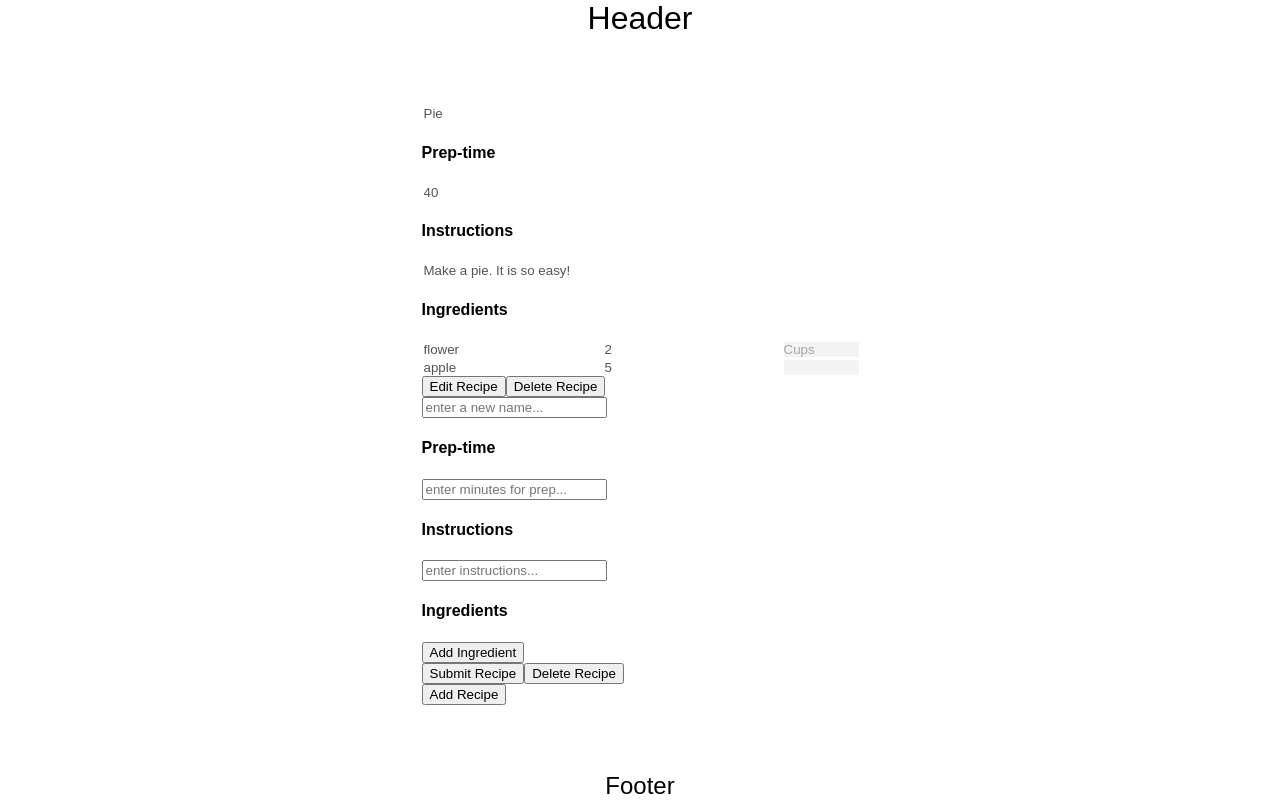
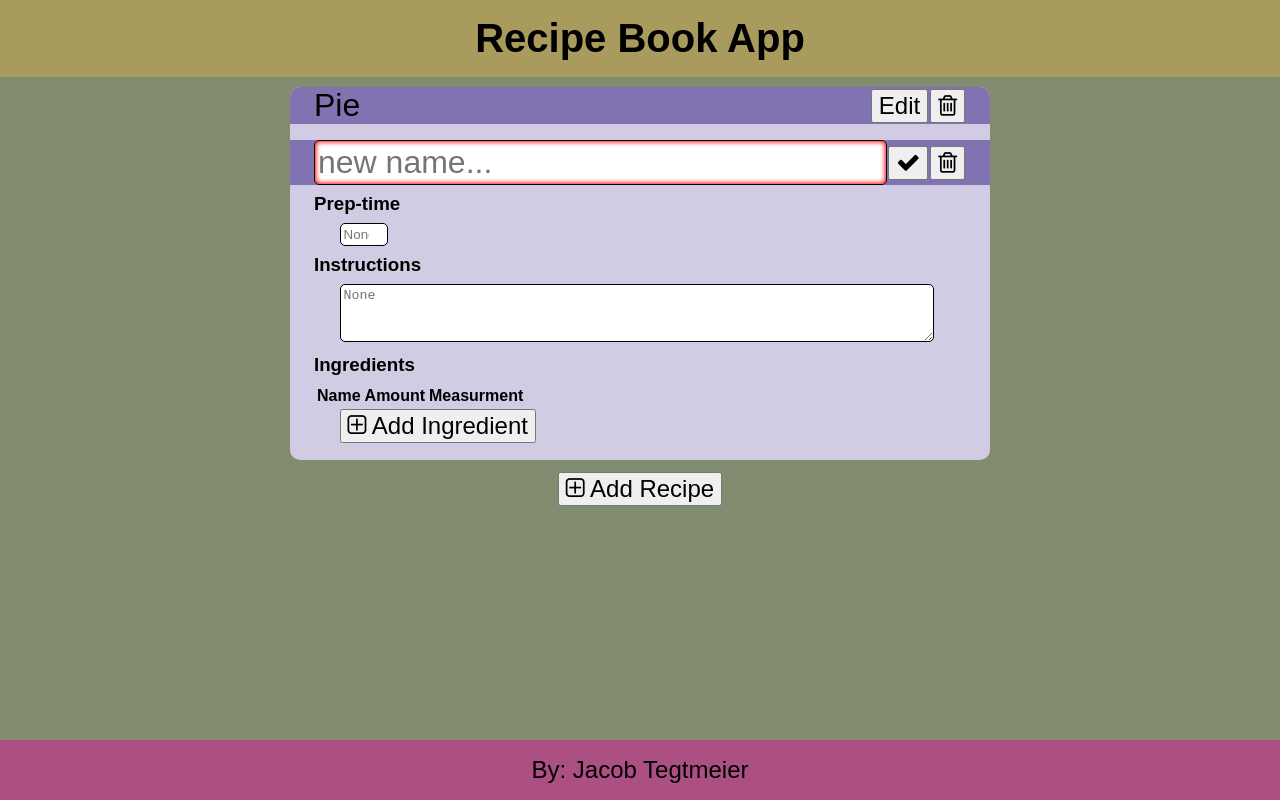
Before and after one commit to jtegtmeier/recipe-box, a React (Create React App) app: page / in a window 1280 px wide. Both pictures are taken after a click on the button "Add Recipe". Built offline with nearby package versions, Linux system fonts and the light colour scheme.

Commit message:
seperated recipe view from recipe editor, restyled

```diff
--- a/package.json
+++ b/package.json
@@ -5,6 +5,7 @@
   "licence": "GPL-3.0",
   "dependencies": {
     "crypto-js": "^3.1.9-1",
+    "font-awesome": "^4.7.0",
     "lodash": "^4.17.4",
     "prop-types": "^15.5.8",
     "react": "^15.5.4",
--- a/src/Components/App.js
+++ b/src/Components/App.js
@@ -1,6 +1,7 @@
 import React from 'react'
 //import cyrpto from 'cyrpto-js'
 import '../Style/App.css'
+import '../../node_modules/font-awesome/css/font-awesome.min.css'
 
 import RecipeBook from './RecipeBook'
 
@@ -20,6 +21,7 @@ export default class App extends React.Component {
   }
 
   render() {
+
     const sample = {
       'recipe-test': {
         name: 'Pie',
@@ -27,12 +29,12 @@ export default class App extends React.Component {
         instructions: 'Make a pie. It is so easy!',
         ingredients: {
           'ingredienttest-1': {
-            name: 'flower',
+            name: 'Flower',
             amount: 2,
             unit: 'CUP'
           },
           'ingredienttest-3': {
-            name: 'apple',
+            name: 'Apples',
             amount: 5,
             unit: 'NONE'
           }
@@ -42,9 +44,9 @@ export default class App extends React.Component {
     }
     return (
       <div className="App">
-        <header>Header</header>
+        <header>Recipe Book App</header>
 
-        <RecipeBook className="RecipeBook"
+        <RecipeBook
           recipes={sample}
           onEncryptRecipes={this.encryptRecipeBook}/>
 
@@ -59,7 +61,7 @@ export default class App extends React.Component {
             <input type="text" className="inputPassword" placeholder="enter password to decrypt..."/>
           </div>
         </div>
-        <footer>Footer</footer>
+        <footer>By: Jacob Tegtmeier</footer>
       </div>
     )
   }
--- a/src/Components/RecipeBook.js
+++ b/src/Components/RecipeBook.js
@@ -2,55 +2,124 @@ import React from 'react'
 import PropTypes from 'prop-types'
 import {uniqueId} from 'lodash'
 import Recipe from '../Stateless/Recipe'
+import RecipeEditor from '../Stateless/RecipeEditor'
 
+
+/*
+Recipe Book Component that holds recipe states and renders their views
+
+recives:
+onEncryptRecipes: PropTypes.func, (not implemented yet)
+recipes: PropTypes.object
+
+*/
 class RecipeBook extends React.Component {
   constructor(props) {
     super(props)
 
-    this.state = this.props.recipes || {}
+    this.state = {
+      recipes: this.props.recipes || {},
+      recipeOpen: 'recipe-test',
+      recipeEditing: undefined
+    }
 
-    this.updateRecipe = this.updateRecipe.bind(this);
     this.addRecipeClicked = this.addRecipeClicked.bind(this);
-    this.deleteRecipe = this.deleteRecipe.bind(this);
+    this.handleRecipeClicked = this.handleRecipeClicked.bind(this);
+    this.handleRecipeUpdated = this.handleRecipeUpdated.bind(this);
+    this.handleRecipeEditing = this.handleRecipeEditing.bind(this);
+    this.handleRecipeSubmited = this.handleRecipeSubmited.bind(this);
+    this.handleRecipeDeleted = this.handleRecipeDeleted.bind(this);
   }
 
-  updateRecipe(RecipeId, updatedRecipe){
+  //set state of updated recipe
+  handleRecipeUpdated(RecipeId, updatedRecipe){
     this.setState({
-      [RecipeId]: updatedRecipe
+      recipes: {
+        ...this.state.recipes,
+        [RecipeId]: updatedRecipe
+      }
     })
   }
 
-  addRecipeClicked() {
-    this.updateRecipe(uniqueId('recipe-'))
+  //set state of recipe submited (not being edited)
+  handleRecipeSubmited(){
+    this.setState({
+      recipeEditing: undefined
+    })
   }
 
-  deleteRecipe(recipeId) {
-    const updatedRecipeBook = this.state
+  //set state of new emptey recipe added
+  addRecipeClicked() {
+    const newRecipeId = uniqueId('recipe-')
+    this.handleRecipeUpdated(newRecipeId)
+    this.setState({
+      recipeOpen: newRecipeId,
+      recipeEditing: newRecipeId
+    })
+  }
+
+  //set state of recipe currently being viewed
+  handleRecipeClicked(recipeId){
+    this.setState({
+      recipeOpen: recipeId,
+    })
+  }
+
+  //set state of recipe currently being edited
+  handleRecipeEditing(recipeId){
+    this.setState({
+      recipeEditing: recipeId
+    })
+  }
+
+  //set state of recipe deleted
+  handleRecipeDeleted(recipeId) {
+    const updatedRecipeBook = this.state.recipes
     delete updatedRecipeBook[recipeId]
     this.setState({
-      ...updatedRecipeBook
+      recipes: {...updatedRecipeBook},
+      recipeEditing: recipeId
     })
   }
 
   render() {
     let recipes = []
-    for(const recipe in this.state){
-      recipes.push(
-        <Recipe className="Recipe"
-          key={recipe}
-          id={recipe}
-          recipeBody={this.state[recipe]}
-          onDelete={this.deleteRecipe}
-          onUpdate={this.updateRecipe}
-        />
+    const recipeToEdit = (recipe) =>
+      <RecipeEditor
+        key={recipe}
+        id={recipe}
+        recipeBody={this.state.recipes[recipe]}
+        onDeleteClicked={this.handleRecipeDeleted}
+        onRecipeUpdated={this.handleRecipeUpdated}
+        onSubmitClicked={this.handleRecipeSubmited}
+        isOpen={recipe === this.state.recipeOpen}
+      />
+
+    const recipeToShow = (recipe) =>
+      <Recipe
+        key={recipe}
+        id={recipe}
+        recipeBody={this.state.recipes[recipe]}
+        onDeleteClicked={this.handleRecipeDeleted}
+        onEditClicked={this.handleRecipeEditing}
+        onRecipeClicked={this.handleRecipeClicked}
+        isOpen={recipe === this.state.recipeOpen}
+      />
+
+    for(const recipe in this.state.recipes){
+      recipes.push(recipe === this.state.recipeEditing ?
+        recipeToEdit(recipe) :
+        recipeToShow(recipe)
       )
     }
 
     return (
-      <div>
+      <div className="RecipeBook">
         {recipes}
         <button className="btn addRecipe"
-          onClick={this.addRecipeClicked}>Add Recipe</button>
+          onClick={this.addRecipeClicked}>
+          <i className="fa fa-plus-square-o" aria-hidden="true"></i> Add Recipe
+        </button>
       </div>
     )
   }
--- a/src/Stateless/Ingredient.js
+++ b/src/Stateless/Ingredient.js
@@ -26,41 +26,47 @@ const Ingredient = (props) => {
   }
 
   return (
-    <div>
+    <tr>
+      <td>
       <input type="text"
         className="ingredientName"
         value={ingredientBody.name}
         name="name"
-        {...(props.isEditing ? {} : {disabled: "disabled"})}
+        required="required"
+        pattern=".*\w+.*"
         onChange={ingredientChanged}/>
-      <input type="text"
-        className="ingredientValue"
+      </td>
+      <td>
+      <input type="number"
+        className="ingredientAmount"
         value={ingredientBody.amount}
         name="amount"
-        {...(props.isEditing ? {} : {disabled: "disabled"})}
         onChange={ingredientChanged}/>
+      </td>
+      <td>
       <select className="ingredientUnitType"
         value={ingredientBody.unit}
         name="unit"
-        {...(props.isEditing ? {} : {disabled: "disabled"})}
         onChange={ingredientChanged}>
         {options}
       </select>
+      </td>
+      <td>
       <button className="btn deleteIngredient"
-        onClick={deleteIngredientClicked}
-        {...(props.isEditing ? {} : {hidden: "hidden"})}>
-        Delete Ingredient
+        onClick={deleteIngredientClicked}>
+        <i className="fa fa-trash-o" aria-hidden="true"></i>
       </button>
-    </div>
+      </td>
+    </tr>
   )
 }
 
 Ingredient.propTypes = {
   id: PropTypes.string.isRequired,
   ingredientBody: PropTypes.object,
-  isEditing: PropTypes.bool.isRequired,
-  onDelete: PropTypes.func.isRequired,
-  onUpdate: PropTypes.func.isRequired
+  isEditing: PropTypes.bool,
+  onDelete: PropTypes.func,
+  onUpdate: PropTypes.func
 }
 
 Ingredient.defaultProps = {
--- a/src/Stateless/Recipe.js
+++ b/src/Stateless/Recipe.js
@@ -1,137 +1,103 @@
 import React from 'react'
 import PropTypes from 'prop-types'
-import {uniqueId} from 'lodash'
-import Ingredient from './Ingredient'
+import unitTypes from '../Settings/ingredientUnitTypes'
+import '../Style/RecipeBook.css'
 
+/*
+Static recipe that is either shown or minimized
+
+recives:
+id: PropTypes.string.isRequired,
+recipeBody: PropTypes.object,
+onDeleteClicked: PropTypes.func.isRequired,
+onEditClicked: PropTypes.func.isRequired,
+onRecipeClicked: PropTypes.func.isRequired,
+isOpen: PropTypes.bool
+
+*/
 const Recipe = (props) => {
   const recipeBody = props.recipeBody
-
-  function recipeChanged(evt){
-    evt.preventDefault()
-    props.onUpdate(props.id, {
-      ...recipeBody,
-      [evt.target.name]: evt.target.value
-    })
+  const style = {
+    isMinimized: props.isOpen ? " maximize" : " minimize"
   }
 
-  function updateIngredients(updatedIngredients) {
-    props.onUpdate(props.id, {
-      ...recipeBody,
-      ingredients: updatedIngredients
-    })
+  //send redipe deleted to RecipeBook
+  function deleteRecipeClicked(evt){
+    evt.preventDefault()
+    props.onDeleteClicked(props.id)
   }
 
-  function ingredientChanged(ingredientId, updatedIngredient){
-    updateIngredients({
-      ...recipeBody.ingredients,
-      [ingredientId]: updatedIngredient
-    })
+  //send redipe edited to RecipeBook
+  function editClicked(evt){
+    evt.preventDefault()
+    props.onEditClicked(props.id)
   }
 
-  function addIngredient(evt){
+  //send redipe header clicked to RecipeBook
+  function recipeClicked(evt){
     evt.preventDefault()
-    ingredientChanged(uniqueId('ingredient-'))
+    props.onRecipeClicked(props.id)
   }
 
-  function deleteIngredient(ingredientID){
-    const updatedIngredients = recipeBody.ingredients
-    delete updatedIngredients[ingredientID]
-    updateIngredients(updatedIngredients)
-  }
-
-  function editingToggle(evt){
-    evt.preventDefault()
-    props.onUpdate(props.id, {
-      ...recipeBody,
-      isEditing: !recipeBody.isEditing
-    })
-  }
-
-  function deleteRecipeClicked(evt){
-    evt.preventDefault()
-    props.onDelete(props.id)
-  }
-
+  //create array of ingredients from props
   let ingredients = []
   for(const ingredient in recipeBody.ingredients){
+    let ingredientBody = recipeBody.ingredients[ingredient]
     ingredients.push(
-      <Ingredient className="Ingredient"
-        key={ingredient}
-        id={ingredient}
-        ingredientBody={recipeBody.ingredients[ingredient]}
-        onDelete={deleteIngredient}
-        onUpdate={ingredientChanged}
-        isEditing={recipeBody.isEditing}
-      />
+      <li key={ingredient}>
+        <div>{ingredientBody.name + " "
+            + ingredientBody.amount + " "
+            + (ingredientBody.unit ? unitTypes[ingredientBody.unit] : "")
+            + (ingredientBody.unit !== 'NONE' && ingredientBody.amount > 0 ?
+            "s" : "")}
+        </div>
+      </li>
     )
   }
 
   return (
-    <div className={(recipeBody.isEditing ? "" : "viewonly")}>
-      <div className="recipeName">
-        <input
-          type="text"
-          name="name"
-          className="recipeInput"
-          placeholder="enter a new name..."
-          value={recipeBody.name}
-          {...(recipeBody.isEditing ? {} : {disabled: "disabled"})}
-          onChange={recipeChanged} />
-      </div>
-      <div>
-        <h4>Prep-time</h4>
-        <input
-          type="text"
-          name="prepTimeMinutes"
-          className="recipeInput"
-          placeholder="enter minutes for prep..."
-          value={recipeBody.prepTimeMinutes}
-          {...(recipeBody.isEditing ? {} : {disabled: "disabled"})}
-          onChange={recipeChanged} />
-      </div>
-      <div>
-        <h4>Instructions</h4>
-        <input
-          type="text"
-          name="instructions"
-          className="recipeInput"
-          placeholder="enter instructions..."
-          value={recipeBody.instructions}
-          {...(recipeBody.isEditing ? {} : {disabled: "disabled"})}
-          onChange={recipeChanged} />
-      </div>
-      <div>
-        <h4>Ingredients</h4>
-        {ingredients}
-        <button className="btn addIngredient"
-          onClick={addIngredient}
-          {...(recipeBody.isEditing ? {} : {hidden: "hidden"})}>
-          Add Ingredient
+    <form className="Recipe">
+      <div className="recipeHead" onClick={recipeClicked}>
+        <div className="recipeName">{recipeBody.name}</div>
+        <button className="btn editRecipe"
+          name="btnEditRecipe"
+          onClick={editClicked}>
+          Edit
+        </button>
+        <button className="btn deleteRecipe"
+          onClick={deleteRecipeClicked}>
+          <i className="fa fa-trash-o" aria-hidden="true"></i>
         </button>
       </div>
-      <button className="btn editRecipe"
-        name="btnEditRecipe"
-        onClick={editingToggle}
-        {...(recipeBody.isEditing ? {hidden: "hidden"} : {})}>
-        Edit Recipe
-      </button>
-      <button className="btn submitRecipe"
-        name="btnSubmitRecipe"
-        onClick={editingToggle}
-        {...(recipeBody.isEditing ? {} : {hidden: "hidden"})}>
-        Submit Recipe
-      </button>
-      <button className="btn deleteRecipe"
-        onClick={deleteRecipeClicked}>Delete Recipe</button>
-    </div>
+      <div className={style.isMinimized}>
+        <div>
+          <h3>Prep-time</h3>
+          <div className="prepTime marginleft">
+            {recipeBody.prepTimeMinutes + (recipeBody.prepTimeMinutes ? " Minutes" : "")}
+          </div>
+        </div>
+        <div>
+          <h3>Instructions</h3>
+          <div className="instructions marginleft">{recipeBody.instructions}</div>
+        </div>
+        <div>
+          <h3>Ingredients</h3>
+          <ul>
+            {ingredients}
+          </ul>
+        </div>
+      </div>
+    </form>
   )
 }
 
 Recipe.propTypes = {
   id: PropTypes.string.isRequired,
   recipeBody: PropTypes.object,
-  onDelete: PropTypes.func.isRequired,
-  onUpdate: PropTypes.func.isRequired
+  onDeleteClicked: PropTypes.func.isRequired,
+  onEditClicked: PropTypes.func.isRequired,
+  onRecipeClicked: PropTypes.func.isRequired,
+  isOpen: PropTypes.bool
 }
 
 Recipe.defaultProps = {
@@ -139,8 +105,7 @@ Recipe.defaultProps = {
     name: '',
     prepTimeMinutes: '',
     instructions: '',
-    ingredients: undefined,
-    isEditing: true
+    ingredients: undefined
   }
 }
 
--- /dev/null
+++ b/src/Stateless/RecipeEditor.js
@@ -0,0 +1,182 @@
+import React from 'react'
+import PropTypes from 'prop-types'
+import {uniqueId} from 'lodash'
+import Ingredient from './Ingredient'
+import '../Style/RecipeBook.css'
+
+/*
+Static recipe editing component that sends updates on recipes to the RecipeBook
+
+recives:
+id: PropTypes.string.isRequired,
+recipeBody: PropTypes.object,
+onRecipeUpdated: PropTypes.func.isRequired,
+onDeleteClicked: PropTypes.func.isRequired,
+onSubmitClicked: PropTypes.func.isRequired
+
+*/
+const RecipeEditor = (props) => {
+  const recipeBody = props.recipeBody
+
+  //send recipe changes to RecipeBook
+  function recipeChanged(evt){
+    evt.preventDefault()
+    props.onRecipeUpdated(props.id, {
+      ...recipeBody,
+      [evt.target.name]: evt.target.value
+    })
+  }
+
+  //send updated ingredients to RecipeBook
+  function updateIngredients(updatedIngredients) {
+    props.onRecipeUpdated(props.id, {
+      ...recipeBody,
+      ingredients: updatedIngredients
+    })
+  }
+
+  //send changes of ingredient values to updateIngredients
+  function ingredientChanged(ingredientId, updatedIngredient){
+    updateIngredients({
+      ...recipeBody.ingredients,
+      [ingredientId]: updatedIngredient
+    })
+
+  }
+
+  //send new emptey ingredient id to ingredientChanged
+  function addIngredient(evt){
+    evt.preventDefault()
+    ingredientChanged(uniqueId('ingredient-'))
+  }
+
+  //delete the ingredient and send the updated ingredients to updateIngredients
+  function deleteIngredient(ingredientID){
+    const updatedIngredients = recipeBody.ingredients
+    delete updatedIngredients[ingredientID]
+    updateIngredients(updatedIngredients)
+  }
+
+  //send submit to RecipeBook if it passes validation
+  function submitRecipeEvent(evt){
+    evt.preventDefault()
+    //check if recipe and all ingredients have a name
+    //do not send submit to RecipeBook if they do not
+    if(props.recipeBody.name.match('.*\\w+.*')
+      &&(
+        !recipeBody.ingredients
+        ||
+          Object.keys(recipeBody.ingredients).every((ingredient) => (
+            recipeBody.ingredients[ingredient] &&
+            recipeBody.ingredients[ingredient].name.match('.*\\w+.*')
+          )
+      ))
+    ){
+      props.onSubmitClicked()
+    }
+  }
+
+  //send recipe deleted to RecipeBook
+  function deleteRecipeClicked(evt){
+    evt.preventDefault()
+    props.onDeleteClicked(props.id)
+  }
+
+  //create array of Ingredient Components
+  let ingredients = []
+  for(const ingredient in recipeBody.ingredients){
+    ingredients.push(
+      <Ingredient
+        id={ingredient}
+        key={ingredient}
+        ingredientBody={recipeBody.ingredients[ingredient]}
+        onDelete={deleteIngredient}
+        onUpdate={ingredientChanged}
+        isEditing={true}
+      />
+    )
+  }
+
+  return (
+    <form className="Recipe"
+      onSubmit={submitRecipeEvent}>
+      <div className="recipeHead">
+        <input
+          type="text"
+          name="name"
+          required="required"
+          pattern=".*\w+.*"
+          className="recipeInput recipeName"
+          size="4"
+          placeholder="new name..."
+          value={recipeBody.name}
+          onChange={recipeChanged} />
+        <button className="btn submitRecipe"
+          name="btnSubmitRecipe"
+          onClick={submitRecipeEvent}>
+          <i className="fa fa-check" aria-hidden="true"></i>
+        </button>
+        <button className="btn deleteRecipe"
+          onClick={deleteRecipeClicked}>
+          <i className="fa fa-trash-o" aria-hidden="true"></i>
+        </button>
+      </div>
+      <div>
+        <div>
+          <h3>Prep-time</h3>
+          <input
+            type="number"
+            name="prepTimeMinutes"
+            className="prepTimeInput marginleft"
+            placeholder="None"
+            value={recipeBody.prepTimeMinutes}
+            onChange={recipeChanged} />
+        </div>
+        <div>
+          <h3>Instructions</h3>
+          <textarea
+            type="text"
+            name="instructions"
+            className="instructionsInput marginleft"
+            placeholder="None"
+            value={recipeBody.instructions}
+            onChange={recipeChanged} />
+        </div>
+        <div>
+          <h3>Ingredients</h3>
+          <table>
+            <thead>
+              <tr><th>Name</th><th>Amount</th><th>Measurment</th></tr>
+            </thead>
+            <tbody>
+              {ingredients}
+            </tbody>
+          </table>
+          <button className="btn addIngredient marginleft"
+            onClick={addIngredient}>
+            <i className="fa fa-plus-square-o" aria-hidden="true"></i> Add Ingredient
+          </button>
+        </div>
+      </div>
+    </form>
+  )
+}
+
+RecipeEditor.propTypes = {
+  id: PropTypes.string.isRequired,
+  recipeBody: PropTypes.object,
+  onRecipeUpdated: PropTypes.func.isRequired,
+  onDeleteClicked: PropTypes.func.isRequired,
+  onSubmitClicked: PropTypes.func.isRequired
+}
+
+RecipeEditor.defaultProps = {
+  recipeBody: {
+    name: '',
+    prepTimeMinutes: '',
+    instructions: '',
+    ingredients: undefined
+  }
+}
+
+export default RecipeEditor
--- a/src/Style/App.css
+++ b/src/Style/App.css
@@ -1,24 +1,24 @@
 .App {
   display: flex;
-  height: 100vh;
+  min-height: 100vh;
   flex-flow: column;
-  justify-content: space-between;
   align-items: center;
+  background: rgb(130, 140, 110);
 }
 
 header {
-  font-size: 2em;
+  width: 100vw;
+  text-align: center;
+  font-size: 2.5em;
+  font-weight: bold;
+  padding: 2vh 0;
+  background: rgb(168, 155, 93);
 }
 
 footer {
+  width: 100vw;
+  padding: 2vh 0;
+  text-align: center;
   font-size: 1.5em;
+  background: rgb(172, 80, 132);
 }
-
-.viewonly input, .viewonly select {
-  border: none;
-  appearance: none;
-}
-
-input:disabled {
-  background: none;
-}
--- /dev/null
+++ b/src/Style/RecipeBook.css
@@ -0,0 +1,115 @@
+.RecipeBook {
+  display: flex;
+  flex: 1;
+  flex-flow: column;
+  align-items: center;
+  padding-top: 10px;
+}
+
+.minimize {
+  max-height: 0;
+  overflow: hidden;
+  transition: all 0.5s;
+}
+
+.maximize {
+  max-height: 1000px;
+  transition: all 0.5s;
+}
+
+input, select, textarea {
+  appearance: none;
+  border: 1px solid black;
+  border-radius: 5px;
+  padding: 3px;
+}
+
+input:disabled, select:disabled {
+  background: none;
+}
+
+input:required:invalid, input:focus:invalid {
+  box-shadow: inset 0 0 5px 1px red;
+}
+
+button {
+  font-size: 1.5em;
+  margin: 1px;
+}
+
+h3 {
+  margin: 1vh 0;
+}
+
+.addRecipe {
+  margin: 1.5vh 0;
+}
+
+.marginleft {
+  margin-left: 2vw;
+}
+
+select {
+  width: 80px;
+  color: black;
+}
+
+.Recipe {
+  width: 90vw;
+  max-width: 700px;
+  padding-bottom: 2vh;
+  background: rgb(209, 203, 228);
+  overflow: hidden;
+}
+
+.prepTimeInput {
+  width: 40px;
+}
+
+.Recipe:first-of-type {
+  border-radius: 10px 10px 0 0;
+}
+
+.Recipe:last-of-type {
+  border-radius: 0 0 10px 10px;
+}
+
+.Recipe:only-of-type {
+  border-radius: 10px;
+}
+
+.Recipe>div {
+  padding: 0 3vh;
+}
+
+.recipeHead {
+  display: flex;
+  flex-flow: row;
+  justify-content: space-between;
+  align-items: center;
+  background: rgb(129, 114, 177);
+}
+
+.recipeName {
+  font-size: 2em;
+  flex: 1;
+  color: black
+}
+
+textarea {
+  width: 90%;
+  height: 50px;
+  resize: vertical;
+}
+
+.ingredientName {
+  width: 80px;
+}
+
+.ingredientAmount {
+  width: 30px;
+}
+
+.ingredientUnitType {
+  width: 80px;
+}
--- a/src/Style/index.css
+++ b/src/Style/index.css
@@ -1,8 +1,9 @@
-body {
+body, html {
   margin: 0;
   padding: 0;
   font-family: sans-serif;
   height: 100vh;
-  width: 100vw;
-  overflow: hidden;
+  min-width: 300px;
+  overflow-x: hidden;
+  background: black;
 }
```
